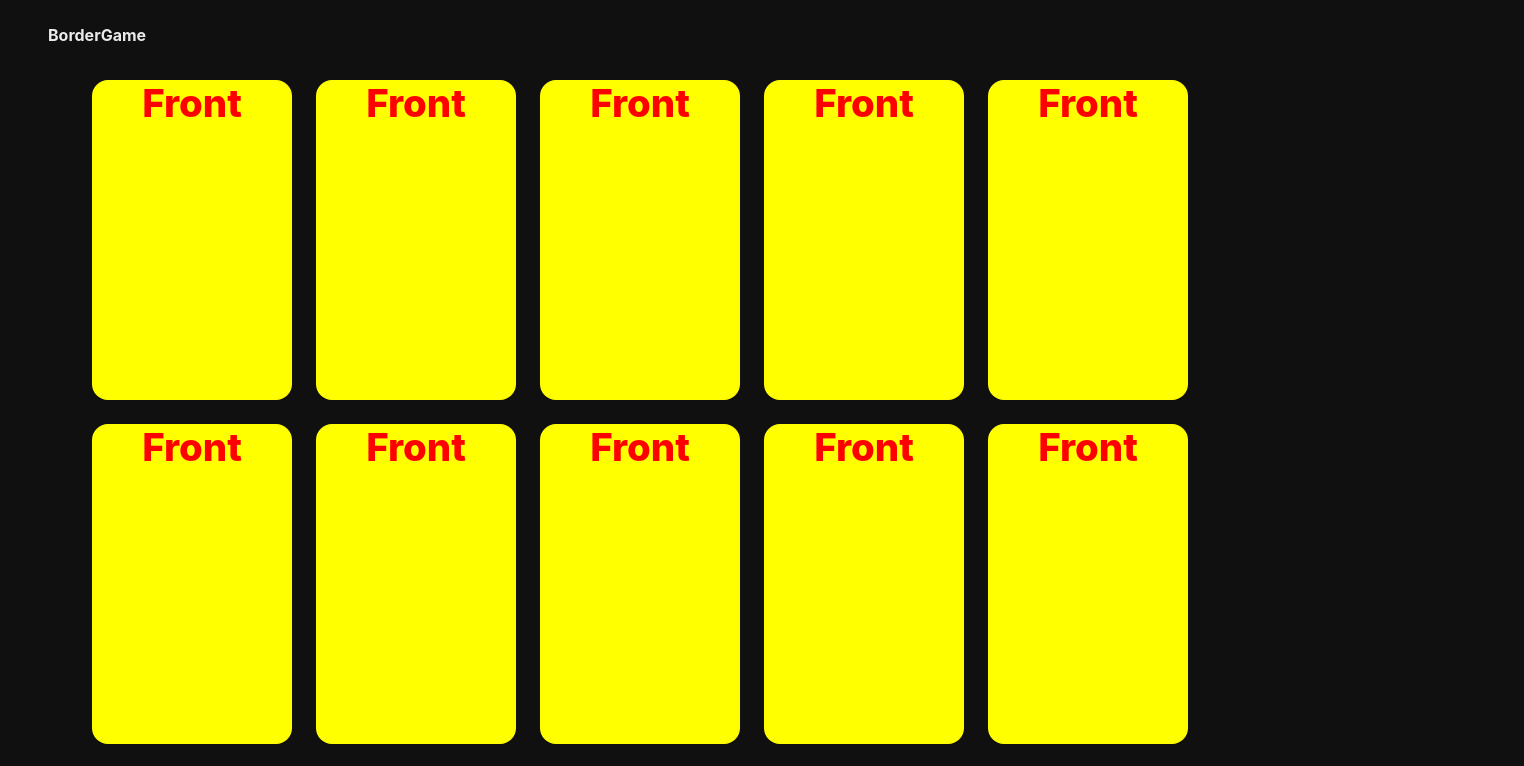
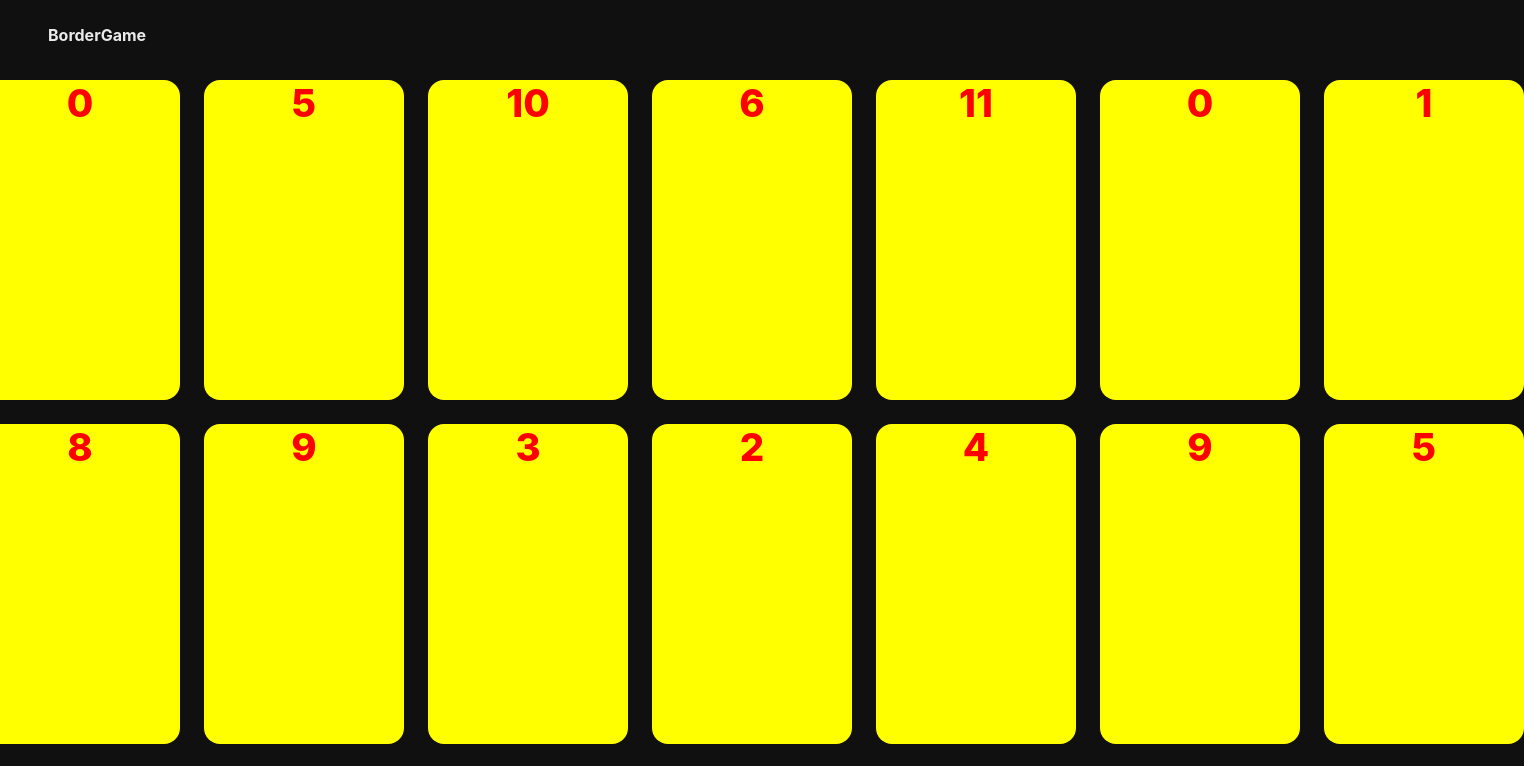
Before and after one commit to yyb02006/Boardgame, a React (Create React App) app: page /card-flipper in a window 1280 px wide. Shown: the top 766 px of the page, 1524 px wide, since content can reach past the window. Built offline with nearby package versions, Linux system fonts and the light colour scheme.

Commit message:
카드 렌더링 테스트

```diff
--- a/src/routes/CardFlipper.tsx
+++ b/src/routes/CardFlipper.tsx
@@ -1,6 +1,6 @@
 import { capitalizeFirstLetter, deepCopy, shuffleArray } from '#libs/utils';
 import { throttle, transform } from 'lodash';
-import React, { useRef, useState } from 'react';
+import React, { type ReactNode, useRef, useState } from 'react';
 import styled, { css } from 'styled-components';
 
 const Layout = styled.section`
@@ -81,7 +81,15 @@ const CardWrapper = styled(CardCommonStyle)`
 	}
 `;
 
-const Card = () => {
+const GameBoardLayout = styled.div`
+	display: grid;
+	gap: 24px;
+	grid-template-columns: repeat(8, minmax(200px, auto));
+	place-items: center center;
+	place-content: center center;
+`;
+
+const Card = ({ children }: { children: ReactNode }) => {
 	const [cardState, setCardState] = useState<'forward' | 'reverse'>('forward');
 	const ref = useRef<{ flipable: boolean; element: { current: HTMLDivElement | null } }>({
 		flipable: true,
@@ -145,33 +153,24 @@ const Card = () => {
 			<div className="OuterShadow" />
 			<CardStyle ref={ref.current.element}>
 				<div className="Reverse">Rear</div>
-				<div className="Forward">Front</div>
+				<div className="Forward">{children}</div>
 			</CardStyle>
 		</CardWrapper>
 	);
 };
 
-const GameBoardLayout = styled.div`
-	display: grid;
-	gap: 24px;
-	grid-template-columns: repeat(5, minmax(200px, auto));
-	place-items: center center;
-	place-content: center center;
-`;
-
 const GameBoard = () => {
-	const obj = {
-		a: { b: {}, c: [1, 2, 3, 4] },
-		d: {},
-		e: [1, 2, 3],
-		f: { g: { h: { i: [1, 2, 3, 4, 5, 6], j: 5 }, k: 'string', l: undefined }, m: [1, 2, 3] },
-	};
-	console.log(deepCopy(obj));
-
+	const originalArray = Array.from({ length: 12 }, (_, cardId) => ({
+		cardId,
+		isFliped: false,
+		isSelected: false,
+	}));
+	const shuffledArray = shuffleArray([...originalArray, ...deepCopy(originalArray)]);
+	const [cards, setCards] = useState(shuffledArray);
 	return (
 		<GameBoardLayout>
-			{Array.from({ length: 16 }, (_, id) => (
-				<Card key={id} />
+			{cards.map((card, id) => (
+				<Card key={id}>{card.cardId}</Card>
 			))}
 		</GameBoardLayout>
 	);
```
